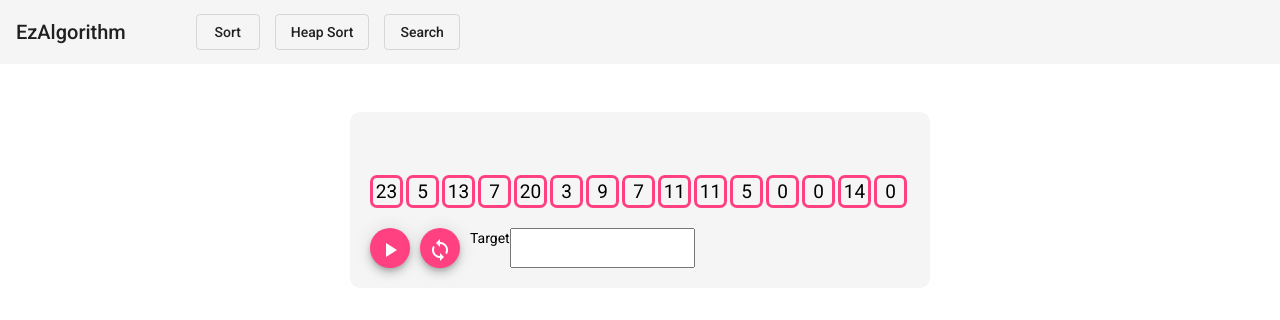
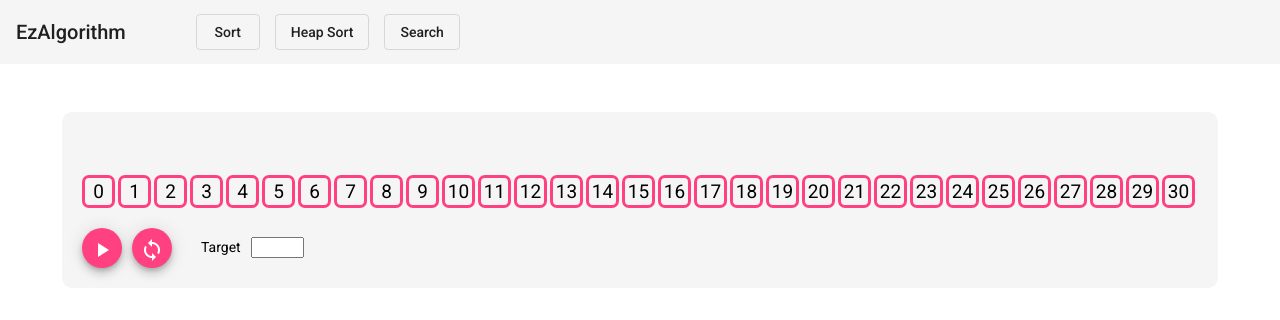
Before and after one commit to notblong/ez-algorithm, an Angular app: page /search in a window 1280 px wide. Shown: the top 320 px of the page. Built offline with nearby package versions, Linux system fonts and the light colour scheme.

Commit message:
binary search animation

```diff
--- a/src/app/algo/algo.component.scss
+++ b/src/app/algo/algo.component.scss
@@ -8,6 +8,12 @@
     opacity: 1;
     visibility: visible;
     transform: translate(0, 0);
+  }
+}
+
+@keyframes growUp {
+  0% {
+    height: 0px;
   }
 }
 
@@ -42,6 +48,7 @@
       margin-right: 0.5%;
       border: 0px transparent;
       border-radius: 7px;
+      // animation: growUp 1s infinite;
     }
   }
 
--- a/src/app/algo/algo.component.ts
+++ b/src/app/algo/algo.component.ts
@@ -8,7 +8,7 @@ import { async } from '@angular/core/testing';
   templateUrl: './algo.component.html',
   styleUrls: ['./algo.component.scss']
 })
-export class AlgoComponent implements OnInit, AfterViewInit {
+export class AlgoComponent implements OnInit {
   static MIN_ELE = 10;
   static MAX_ELE = 350;
 
@@ -47,14 +47,10 @@ export class AlgoComponent implements OnInit, AfterViewInit {
   constructor(
     private sortService: SortService
   ) { }
-  ngAfterViewInit(): void {
-    this.btnAddAnimation();
-  }
 
   ngOnInit(): void {
     this.setHeightCssForArray()
     this.createArray();
-    // this.sortColor = this.color(0);
   }
 
   setDelayValue(event) {
@@ -167,10 +163,4 @@ export class AlgoComponent implements OnInit, AfterViewInit {
     }
   }
 
-  btnAddAnimation(){
-    document.getElementById("content").style.visibility = "visible";
-    document.getElementById("content").style.opacity = "1";
-    document.getElementById("content").style.transform = "translate(0, 0)";
-  }
-
 }
--- a/src/app/search/search.component.html
+++ b/src/app/search/search.component.html
@@ -10,8 +10,10 @@
         </div>
       </div>
       <div class="search-visualize">
+        <!-- <div *ngFor="let ele of array; let i = index" class="element {{i}}" [ngStyle]="{'border-color': (i === posCompare || i === posFound) ? searchColor : color('pink'),
+                      'background-color': (isNotFound == true && isRunning == true) ? color('pink') : 'transparent'}"> -->
         <div *ngFor="let ele of array; let i = index" class="element {{i}}" [ngStyle]="{'border-color': (i === posCompare || i === posFound) ? searchColor : color('pink'),
-                      'background-color': (isNotFound == true && isRunning == true) ? color('pink') : 'transparent'}">
+                      'background-color': (i < left || i > right) ? color('pink') : 'transparent'}">
           <div style="margin: 4px 0 0 0; font-size: 19px;">{{ele}}</div>
         </div>
       </div>
@@ -20,14 +22,16 @@
     <br>
 
     <div class="setting">
-      <button mat-mini-fab color="accent" (click)="linearSearch()" [disabled]="isRunning">
+      <button mat-mini-fab color="accent" (click)="runSearch()" [disabled]="isRunning">
         <mat-icon>play_arrow</mat-icon>
       </button>
       <button mat-mini-fab color="accent" (click)="createArray()" [disabled]="isRunning">
         <mat-icon>loop</mat-icon>
       </button>
-      <label for="">Target</label>
-      <input type="text">
+      <div class="target-input">
+        <label for="">Target</label>
+        <input type="text" [(ngModel)]="target" [disabled]="isRunning"> {{target}}
+      </div>
       <!-- <div class="selection">
           <label id="selection-label" for="">Sort </label>
           <select [(ngModel)]="selectedSortId" [disabled]="isRunning">
--- a/src/app/search/search.component.scss
+++ b/src/app/search/search.component.scss
@@ -80,4 +80,15 @@
         padding-right: 5px;
       }
     }
+
+    .target-input {
+      padding: 9px;
+      label {
+        margin: 0 10px 0 10px;
+      }
+      input {
+        width: 45px;
+        // font-size: 22px;
+      }
+    }
   }
--- a/src/app/search/search.component.ts
+++ b/src/app/search/search.component.ts
@@ -1,6 +1,7 @@
 import { Component, OnInit } from '@angular/core';
 import { SortModel } from '../model/sort.model';
 import { CustomArray } from '../model/custom-array.model';
+import { ThrowStmt } from '@angular/compiler';
 
 @Component({
   selector: 'app-search',
@@ -9,7 +10,7 @@ import { CustomArray } from '../model/custom-array.model';
 })
 export class SearchComponent implements OnInit {
 
-  array: number[] = [0];
+  array: number[] = [0, 1, 2, 3, 4, 5, 6, 7, 8, 9, 10, 11, 12, 13, 14, 15, 16, 17, 18, 19, 20, 21, 22, 23, 24, 25, 26, 27, 28, 29, 30];
 
   pink: String = '#ff4081';
   green: String = '#69f0ae';
@@ -28,10 +29,12 @@ export class SearchComponent implements OnInit {
     { id: 2, name: "Binary Search" }
   ];
 
+  target: number;
+
   constructor() { }
 
   ngOnInit(): void {
-    this.createArray();
+    // this.createArray();
   }
 
   color(nameOfColor) {
@@ -67,22 +70,78 @@ export class SearchComponent implements OnInit {
     this.generateRandomArray(0, 25, 15);
   }
 
+  linearSearch = async() => {
+    this.isRunning = true;
+    this.isNotFound = false;
+    this.reset();
+    for (let i = 0; i < this.array.length; i++){
+      this.posCompare = i;
+      this.searchColor = this.color('green');
+      await this.sleep(200);
+      if (this.array[i] == this.target){
+        this.posFound = i;
+        this.searchColor = this.color('yellow');
+        return this.isRunning = false;
+      }
+    }
+    this.searchColor = this.color('pink');
+    this.isNotFound = true;
+    await this.sleep(400);
+    this.reset();
+    this.isRunning = false;
+  }
+
   sleep = (milliseconds) => {
     return new Promise(resolve => setTimeout(resolve, milliseconds));
   }
 
-  linearSearch = async() => {
-    let target = 10;
+  reset(){
+    this.posCompare = -1;
+    this.posFound = -1;
+  }
+
+  runSearch(){
+    if (this.isTargetInvalid()){
+      // this.linearSearch();
+      this.binarySearch();
+    }
+  }
+
+  isTargetInvalid(){
+    if (this.target != null) {
+      console.log("co gia tri");
+      return true;
+    } else {
+      console.log("hell no!");
+      return false;
+    }
+  }
+
+  left = 0;
+  right = this.array.length - 1;
+
+  binarySearch = async() =>{
     this.isRunning = true;
     this.isNotFound = false;
-    for (let i = 0; i < this.array.length; i++){
-      this.posCompare = i;
+    this.reset();
+
+    this.left = 0;
+    this.right = this.array.length - 1;
+    let mid = 0;
+    while(this.left <= this.right) {
+      mid = Math.floor((this.right + this.left +1)/2);
+      this.posCompare = mid;
       this.searchColor = this.color('green');
-      await this.sleep(200);
-      if (this.array[i] == target){
-        this.posFound = i;
+      await this.sleep(700);
+      if (this.target == this.array[mid]){
+        console.log("pos = " + mid);
+        this.posFound = mid;
         this.searchColor = this.color('yellow');
-        return this.isRunning = false;
+        break;
+      } else if (this.target < this.array[mid]) {
+        this.right = mid - 1;
+      } else if (this.target > this.array[mid]) {
+        this.left = mid + 1;
       }
     }
     this.searchColor = this.color('pink');
@@ -91,9 +150,4 @@ export class SearchComponent implements OnInit {
     this.reset();
     this.isRunning = false;
   }
-
-  reset(){
-    this.posCompare = -1;
-    this.posFound = -1;
-  }
 }
```
